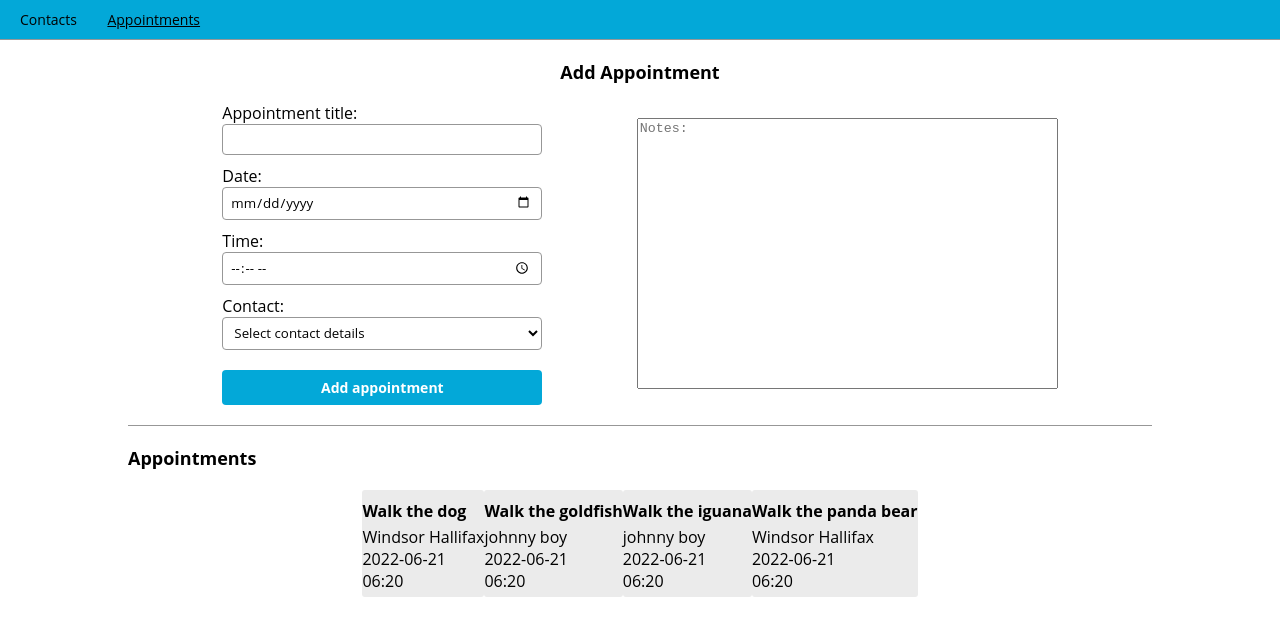
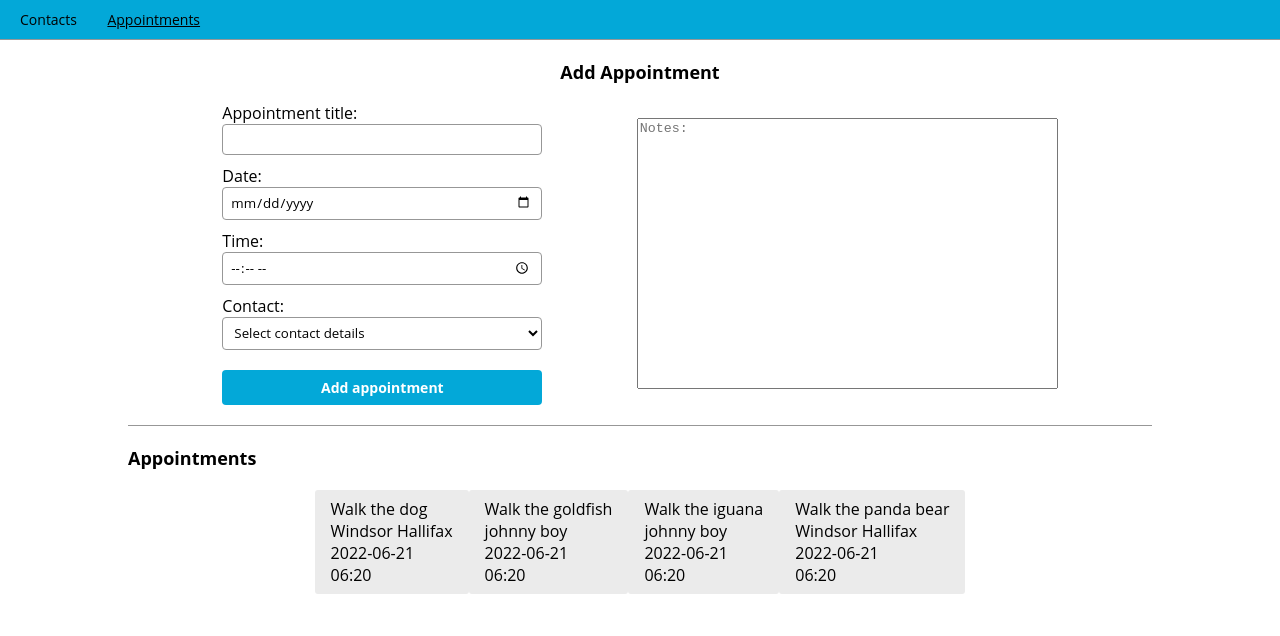
Before and after one commit to DanielStewardson/React-Appointment-Planner, a React (Create React App) app: page /appointments in a window 1280 px wide. Shown: the top 636 px of the page. Built offline with nearby package versions, Linux system fonts and the light colour scheme.

Commit message:
remove unused code and whitespace - clean up

```diff
--- a/src/components/contactPicker/ContactPicker.js
+++ b/src/components/contactPicker/ContactPicker.js
@@ -11,7 +11,6 @@ export const ContactPicker = ({ contacts, contact, setContact }) => {
               <option key={contact.name} value={contact.name}>{contact.name}</option>
             )
           })}
-
       </select>
     </>
   );
--- a/src/containers/appointmentsPage/AppointmentsPage.js
+++ b/src/containers/appointmentsPage/AppointmentsPage.js
@@ -48,7 +48,6 @@ export const AppointmentsPage = ({ appointments, contacts, addAppointment, handl
     body, setBody,
     handleSubmit
   }
-
   const emptyMessage = 'Add an appointment';
 
   return (
@@ -61,7 +60,7 @@ export const AppointmentsPage = ({ appointments, contacts, addAppointment, handl
       <section className='appointments-list'>
         <h2>Appointments</h2>
         <div className="appointments-tiles">
-          <TileList data={appointments} emptyMessage={emptyMessage} handleDelete={handleDelete} />
+          <TileList data={appointments} emptyMessage={emptyMessage} />
         </div>
       </section>
     </div>
--- a/src/containers/appointmentsPage/appointmentsPage.css
+++ b/src/containers/appointmentsPage/appointmentsPage.css
@@ -36,20 +36,3 @@
     justify-content: center;
     /* background-color: blueviolet; */
 }
-
-.appointments-tiles .tile-container {
-    background-color: rgb(235, 235, 235);
-    margin: 5px;
-    padding: 1rem 8rem 1rem 1rem;
-    border-radius: 3px;
-    width: 20rem;
-}
-
-.appointments-tiles .tile-title {
-    padding: .3rem 0;
-    font-weight: bold;
-}
-
-.appointments-tiles .tile {
-    padding: .3rem 0;
-}
```
